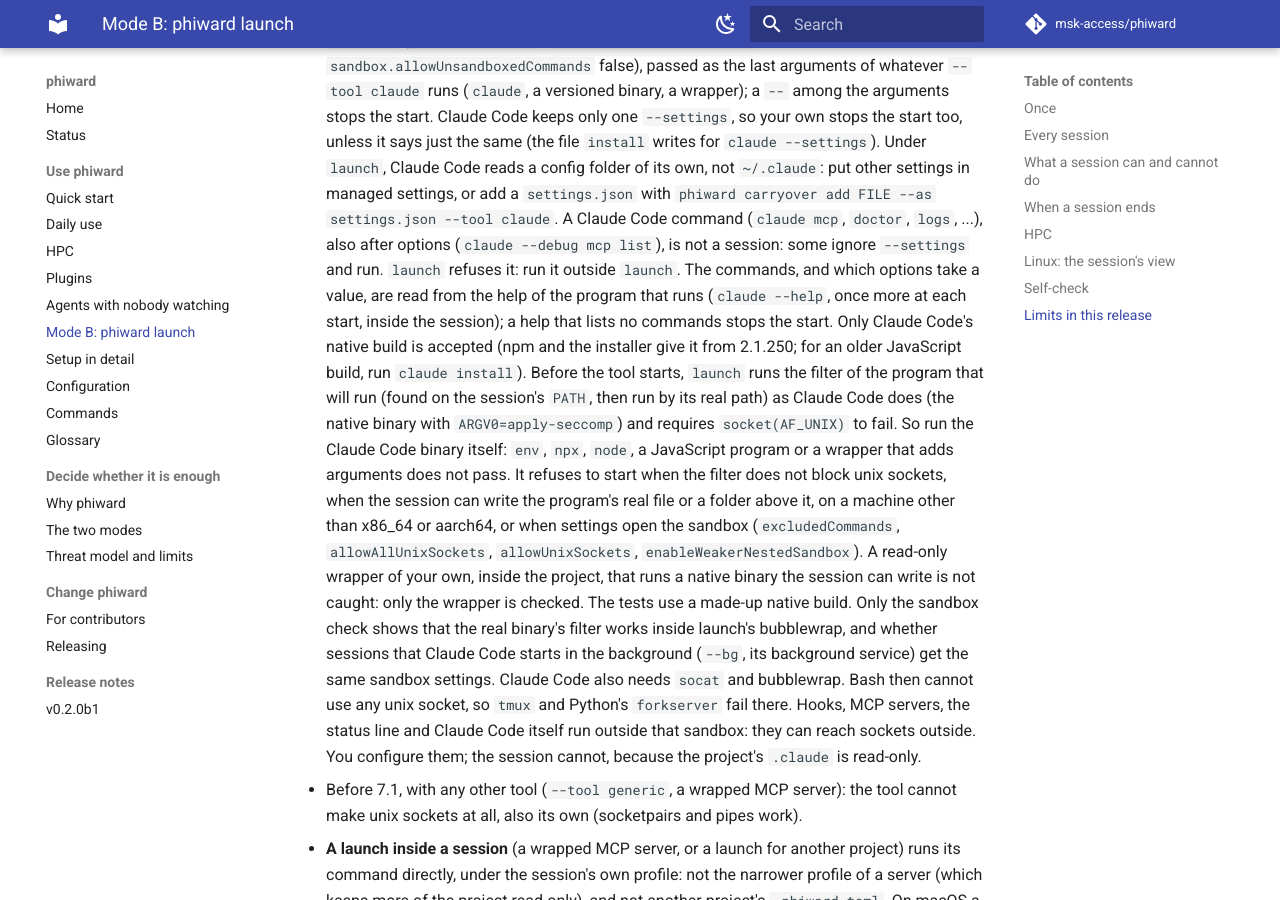
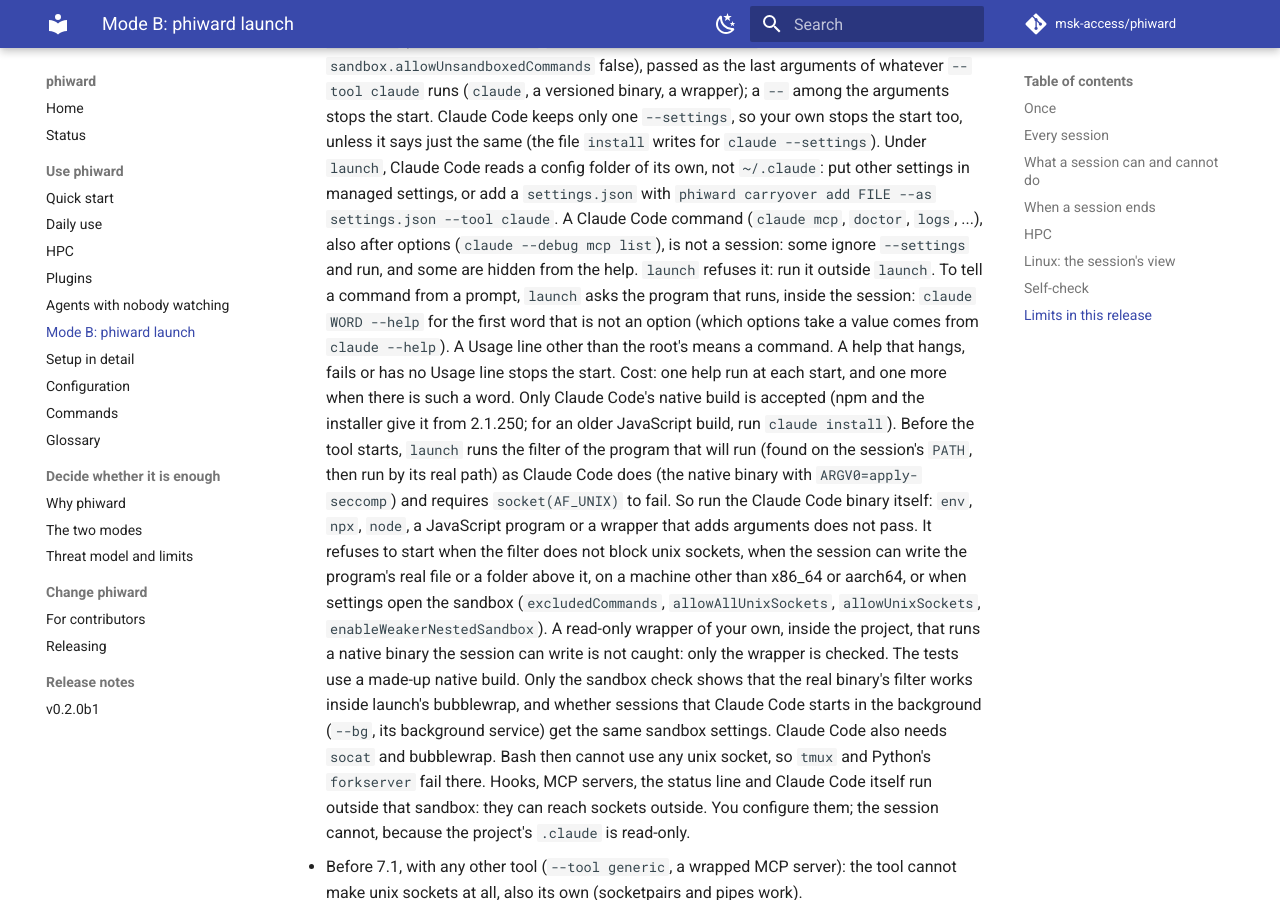
Before and after one commit to msk-access/phiward, an MkDocs documentation site: the page built from docs/launch.md, in a window 1280 px wide and 900 px high, scrolled down 6303 px. Built offline with MkDocs 1.6.1 and Material for MkDocs 9.7.7, drawn with Linux system fonts in a browser that asks for light colours; comment, search, counter and statistics services are not loaded; the version menu is left out.

Commit message:
fix(launch): ask Claude Code whether a word is one of its commands
The parse of the root help's Commands section (79d3642) missed commands
that Claude Code hides from its help (daemon, remote-control/rc,
self-hosted-runner, sandbox) and aliases that commander does not show.
It is gone. The helper now asks the binary itself: for the first word
that is neither an option nor an option's value, it runs
`<claude> WORD --help` and compares the Usage line with the root's. A
different one means a command, which stops the start. A help that
hangs (20 s), fails, or has no Usage line stops the start as well. The
root help is still read, and now only for which options take a value.
Cost: the root help at each start, plus one help run for each word
asked (usually one).

stub/claude answers `WORD --help` the same way. Docs and CHANGELOG
follow.

```diff
--- a/docs/launch.md
+++ b/docs/launch.md
@@ -207,10 +207,12 @@ when in doubt, reinstall: the step names the command for the tool that installed
     settings in managed settings, or add a `settings.json` with `phiward carryover add FILE
     --as settings.json --tool claude`. A Claude Code command (`claude mcp`, `doctor`, `logs`,
     ...), also after options (`claude --debug mcp list`), is not a session: some ignore
-    `--settings` and run. `launch` refuses it: run it outside `launch`. The commands, and which
-    options take a value, are read from the help of the program that runs (`claude --help`,
-    once more at each start, inside the session); a help that lists no commands stops the
-    start. Only Claude Code's native build is accepted (npm
+    `--settings` and run, and some are hidden from the help. `launch` refuses it: run it outside
+    `launch`. To tell a command from a prompt, `launch` asks the program that runs, inside
+    the session: `claude WORD --help` for the first word that is not an option (which options
+    take a value comes from `claude --help`). A Usage line other than the root's means a
+    command. A help that hangs, fails or has no Usage line stops the start. Cost: one help run
+    at each start, and one more when there is such a word. Only Claude Code's native build is accepted (npm
     and the installer give it from 2.1.250; for an older JavaScript build, run `claude
     install`). Before the tool starts, `launch` runs the filter of the program that will run
     (found on the session's `PATH`, then run by its real path) as Claude Code does (the native
```
Also changed, not shown: CHANGELOG.md (+3 -2 lines), 2 other files.
